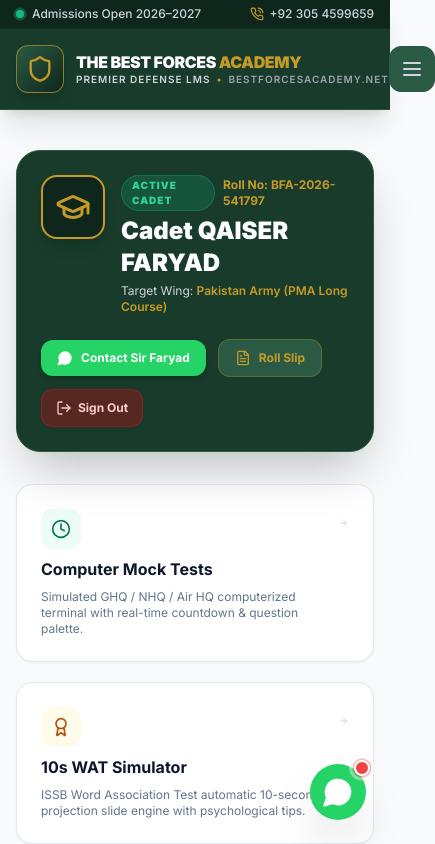
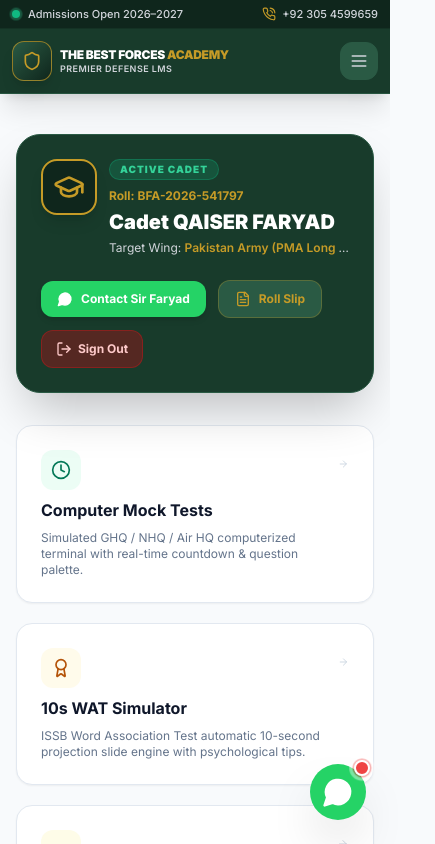
Before and after one commit to q8235828-byte/the_best_forces_academy_lms, a Next.js app: page /portal/dashboard in a window 390 px wide. Shown: the top 844 px of the page, 435 px wide, since content can reach past the window. Built offline with nearby package versions, Linux system fonts and the light colour scheme.

Commit message:
Fix mobile header offset and prevent horizontal overflow

```diff
--- a/src/app/globals.css
+++ b/src/app/globals.css
@@ -18,7 +18,11 @@
   --color-success: #10B981;
 }
 
+html,
 body {
+  overflow-x: hidden;
+  width: 100%;
+  max-width: 100vw;
   background-color: var(--color-surface);
   color: #1E293B;
   font-feature-settings: "cv02", "cv03", "cv04", "cv11";
--- a/src/app/portal/dashboard/page.tsx
+++ b/src/app/portal/dashboard/page.tsx
@@ -62,24 +62,24 @@
           </div>
 
           <div className="relative z-10 flex flex-col md:flex-row md:items-center justify-between gap-6">
-            <div className="flex items-start sm:items-center gap-4">
-              <div className="w-16 h-16 sm:w-20 sm:h-20 rounded-2xl bg-[#0F261C] border-2 border-honor-gold flex items-center justify-center text-honor-gold shadow-lg flex-shrink-0">
-                <GraduationCap className="w-9 h-9 sm:w-11 sm:h-11" />
+            <div className="flex items-start sm:items-center gap-3 sm:gap-4 min-w-0">
+              <div className="w-14 h-14 sm:w-20 sm:h-20 rounded-2xl bg-[#0F261C] border-2 border-honor-gold flex items-center justify-center text-honor-gold shadow-lg flex-shrink-0">
+                <GraduationCap className="w-8 h-8 sm:w-11 sm:h-11" />
               </div>
-              <div className="space-y-1">
-                <div className="flex items-center gap-2">
+              <div className="space-y-1 min-w-0 flex-1">
+                <div className="flex flex-wrap items-center gap-2">
                   <span className="text-[10px] font-black uppercase tracking-widest px-2.5 py-0.5 rounded-full bg-emerald-500/20 text-emerald-400 border border-emerald-500/30">
                     Active Cadet
                   </span>
                   <span className="text-xs text-honor-gold font-bold">
-                    Roll No: {cadet?.roll_number || 'BFA-2026-7841'}
+                    Roll: {cadet?.roll_number || 'BFA-2026-7841'}
                   </span>
                 </div>
-                <h1 className="text-2xl sm:text-3xl font-black text-white">
+                <h1 className="text-xl sm:text-3xl font-black text-white truncate">
                   Cadet {cadet?.full_name || 'Muhammad Hamza'}
                 </h1>
-                <p className="text-xs text-gray-300">
-                  Target Wing: <span className="text-honor-gold font-semibold">{cadet?.target_wing || 'Pakistan Army (PMA Long Course)'}</span>
+                <p className="text-xs text-gray-300 truncate">
+                  Target Wing: <span className="text-honor-gold font-semibold">{cadet?.target_wing || 'Pakistan Army'}</span>
                 </p>
               </div>
             </div>
--- a/src/components/Navbar.tsx
+++ b/src/components/Navbar.tsx
@@ -90,24 +90,24 @@
   };
 
   return (
-    <header className="sticky top-0 z-50 bg-[#183B2B] text-white shadow-xl border-b border-[#2A5A44]/80">
+    <header className="sticky top-0 z-50 w-full bg-[#183B2B] text-white shadow-xl border-b border-[#2A5A44]/80">
       {/* Top Notification Bar */}
-      <div className="bg-[#0F261C] text-xs py-1.5 px-4 border-b border-[#183B2B]/60">
-        <div className="max-w-7xl mx-auto flex justify-between items-center">
-          <div className="flex items-center gap-2">
-            <span className="relative flex h-2 w-2">
+      <div className="bg-[#0F261C] text-xs py-1.5 px-3 sm:px-4 border-b border-[#183B2B]/60 w-full">
+        <div className="max-w-7xl mx-auto flex justify-between items-center gap-2">
+          <div className="flex items-center gap-2 min-w-0">
+            <span className="relative flex h-2 w-2 flex-shrink-0">
               <span className="animate-ping absolute inline-flex h-full w-full rounded-full bg-emerald-400 opacity-75"></span>
               <span className="relative inline-flex rounded-full h-2 w-2 bg-emerald-500"></span>
             </span>
             <span className="text-gray-300 hidden sm:inline font-medium">
               Admissions Open 2026–2027: PMA, PAF, PN & ISSB Batches
             </span>
-            <span className="text-gray-300 sm:hidden font-medium">
+            <span className="text-gray-300 sm:hidden font-medium text-[11px] truncate">
               Admissions Open 2026–2027
             </span>
           </div>
 
-          <div className="flex items-center gap-4 text-gray-300">
+          <div className="flex items-center gap-3 sm:gap-4 text-gray-300 flex-shrink-0">
             {/* Top Quick Auth Links (if not logged in) */}
             {!currentUser ? (
               <div className="hidden lg:flex items-center gap-3 text-[11px]">
@@ -148,7 +148,7 @@
 
             <a
               href={`tel:${ACADEMY_CONFIG.phoneRaw}`}
-              className="hover:text-honor-gold flex items-center gap-1.5 transition-colors font-medium"
+              className="hover:text-honor-gold flex items-center gap-1.5 transition-colors font-medium text-[11px] sm:text-xs"
             >
               <PhoneCall className="w-3.5 h-3.5 text-honor-gold" />
               <span>{ACADEMY_CONFIG.phone}</span>
@@ -162,22 +162,22 @@
       </div>
 
       {/* Main Navbar */}
-      <div className="max-w-7xl mx-auto px-4 sm:px-6 lg:px-8" ref={navContainerRef}>
-        <div className="flex items-center justify-between h-20">
+      <div className="max-w-7xl mx-auto px-3 sm:px-6 lg:px-8 w-full" ref={navContainerRef}>
+        <div className="flex items-center justify-between h-16 sm:h-20 gap-2">
 
           {/* Logo / Brand */}
-          <Link href="/" className="flex items-center gap-3 group flex-shrink-0">
-            <div className="w-12 h-12 rounded-xl bg-gradient-to-br from-[#2A5A44] to-[#0F261C] border border-honor-gold/70 flex items-center justify-center shadow-lg group-hover:border-honor-gold transition-all duration-300">
-              <Shield className="w-7 h-7 text-honor-gold transform group-hover:scale-105 transition-transform" />
+          <Link href="/" className="flex items-center gap-2 sm:gap-3 group min-w-0 flex-shrink">
+            <div className="w-10 h-10 sm:w-12 sm:h-12 rounded-xl bg-gradient-to-br from-[#2A5A44] to-[#0F261C] border border-honor-gold/70 flex items-center justify-center shadow-lg group-hover:border-honor-gold transition-all duration-300 flex-shrink-0">
+              <Shield className="w-5 h-5 sm:w-7 sm:h-7 text-honor-gold transform group-hover:scale-105 transition-transform" />
             </div>
-            <div>
-              <div className="text-base sm:text-lg lg:text-xl font-black tracking-tight text-white leading-tight">
+            <div className="min-w-0">
+              <div className="text-xs sm:text-lg lg:text-xl font-black tracking-tight text-white leading-tight truncate">
                 THE BEST FORCES <span className="text-honor-gold">ACADEMY</span>
               </div>
-              <div className="text-[10px] sm:text-[11px] text-gray-300 uppercase tracking-widest font-semibold flex items-center gap-1.5">
+              <div className="text-[9px] sm:text-[11px] text-gray-300 uppercase tracking-wider font-semibold flex items-center gap-1 sm:gap-1.5 truncate">
                 <span>PREMIER DEFENSE LMS</span>
-                <span className="text-honor-gold">•</span>
-                <span className="text-gray-400">BESTFORCESACADEMY.NET</span>
+                <span className="text-honor-gold hidden md:inline">•</span>
+                <span className="text-gray-400 hidden md:inline">BESTFORCESACADEMY.NET</span>
               </div>
             </div>
           </Link>
@@ -594,13 +594,13 @@
           </div>
 
           {/* Mobile menu button */}
-          <div className="flex xl:hidden">
+          <div className="flex xl:hidden flex-shrink-0">
             <button
               onClick={() => setMobileMenuOpen(!mobileMenuOpen)}
-              className="text-gray-300 hover:text-white p-2.5 rounded-xl bg-[#2A5A44] border border-[#2A5A44] focus:outline-none"
+              className="text-gray-300 hover:text-white p-2 sm:p-2.5 rounded-xl bg-[#2A5A44] border border-[#2A5A44] focus:outline-none transition-colors"
               aria-label="Toggle navigation menu"
             >
-              {mobileMenuOpen ? <X className="w-6 h-6 text-honor-gold" /> : <Menu className="w-6 h-6" />}
+              {mobileMenuOpen ? <X className="w-5 h-5 sm:w-6 sm:h-6 text-honor-gold" /> : <Menu className="w-5 h-5 sm:w-6 sm:h-6" />}
             </button>
           </div>
         </div>
```
